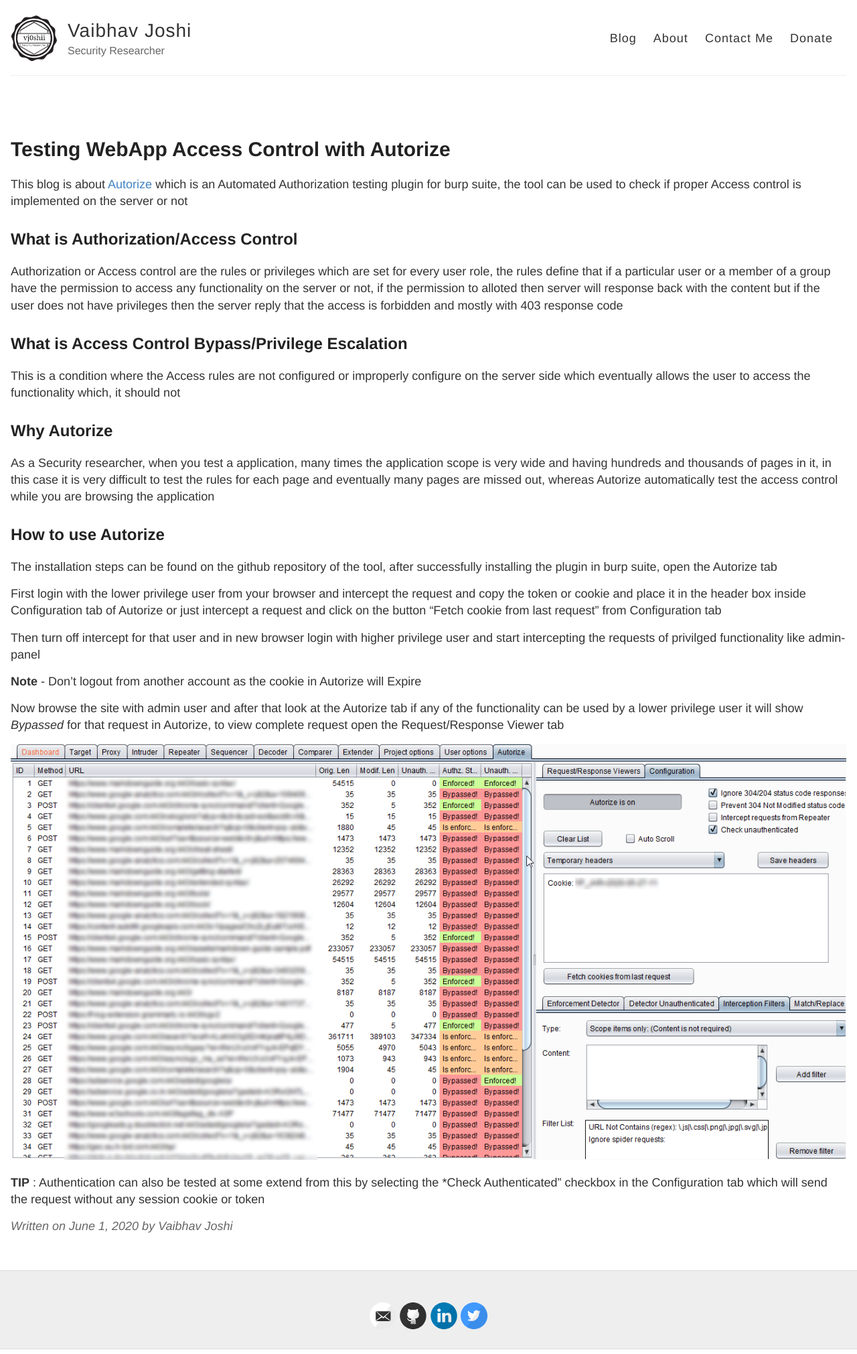
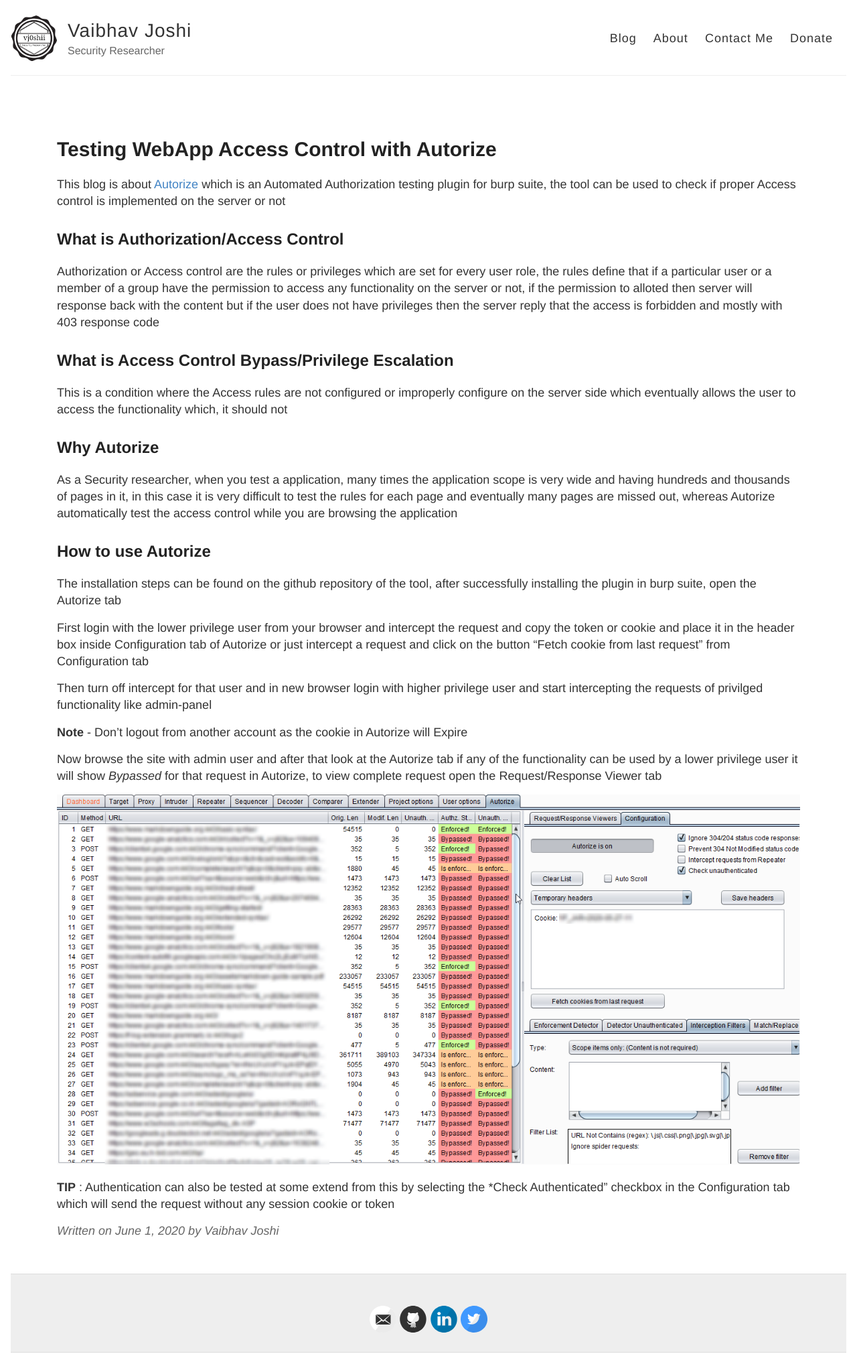
Before and after one commit to vj0shii/vj0shii.github.io, a Jekyll site: the page built from _posts/2020-6-1-Testing-WebApp-Access-Control-with-Autorize.md, in a window 1280 px wide. Shown: the whole page at 67% size. Built offline with Jekyll 4.4.1, drawn with Linux system fonts in a browser that asks for light colours.

Commit message:
Update post.html

```diff
--- a/_layouts/post.html
+++ b/_layouts/post.html
@@ -1,7 +1,7 @@
 ---
 layout: default
 ---
-
+<div class="container">
 <article class="post">
   <h1>{{ page.title }}</h1>
 
@@ -12,6 +12,6 @@
   <div class="date">
     Written on {{ page.date | date: "%B %e, %Y" }} by {{ site.name }}
   </div>
-
+<div>
   {% include disqus.html %}
 </article>
```
